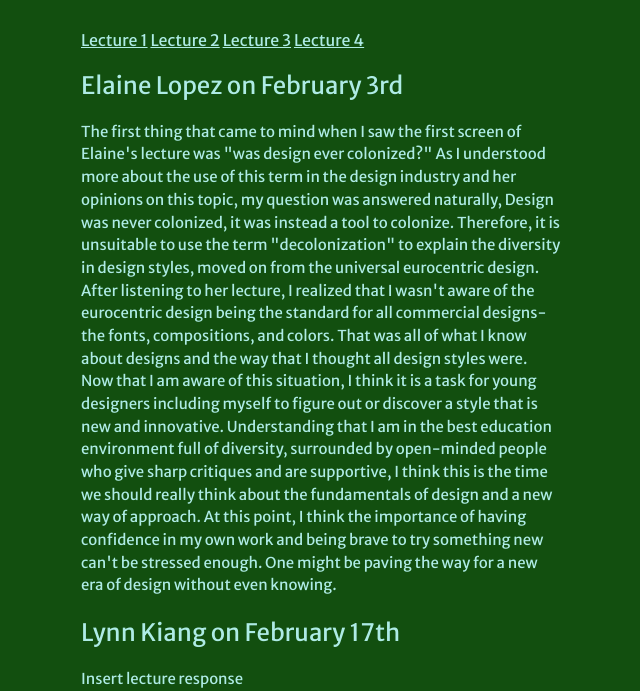
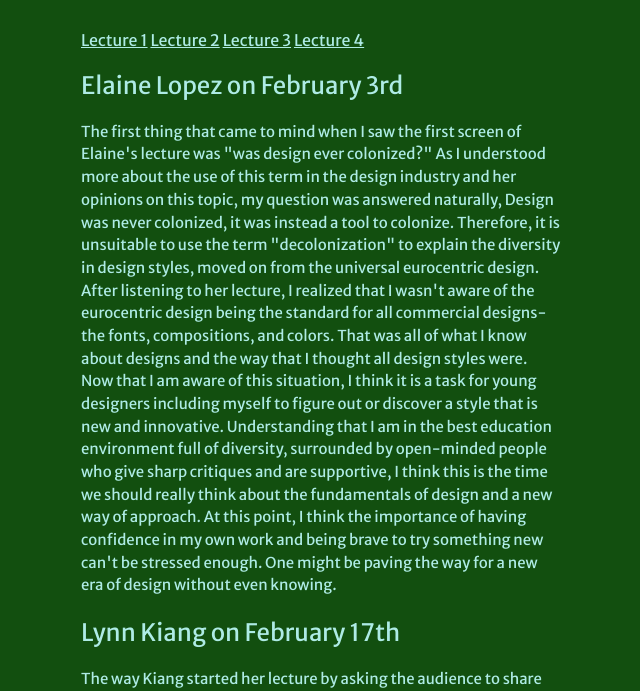
Before and after one commit to shony853/core-2-int-lab, a website: page cd-lectures/index.html in a window 1280 px wide. Shown: the part 100-791 px from the top of the page, without its empty margins (319-959 px from the left). Drawn offline with Linux system fonts and the light colour scheme.

Commit message:
cd lecture2

```diff
--- a/cd-lectures/index.html
+++ b/cd-lectures/index.html
@@ -48,7 +48,8 @@
 <section id="lecture2" class="lecture">
     <h2><span class="title">Lynn Kiang</span> on <span class="date">February 17th</span></h2>
     <time> </time>
-    <p> Insert lecture response </p>
+    <p> The way Kiang started her lecture by asking the audience to share the meaning of their names was inspiring. This drew my attention not only because it was interesting to hear what the lecturer’s name meant, but also because I know my name has a meaning but didn’t really think about that in everyday life. Then something clicked in my head that there would be meanings to all the choices people make in designs as well. Listening to her lecture helped me imagine what the life of a designer would be like post-graduation, which I didn’t really spend much time thinking about since I thought I had a long way to go. She gave practical and heartful advice to students as a person who has been in the industry, to “steal everything.” By this, she meant to try to use up and take all from the opportunities you get through in terms of learning tips, facilities, and connections because it is hard to come back to the place you once were, and absorbing new things will only be helpful to you in the future. I was also surprised when she said that making and maintaining human connections is crucial in participating in projects because a lot of the time they start from a conversation between designers of different individual studios. I hope to make great connections in the environment that couldn’t be any better and I hope to become one of the essential connections to the people around me would be happy to have.
+    </p>
 </section>
 
 <section id="lecture3" class="lecture">
```
